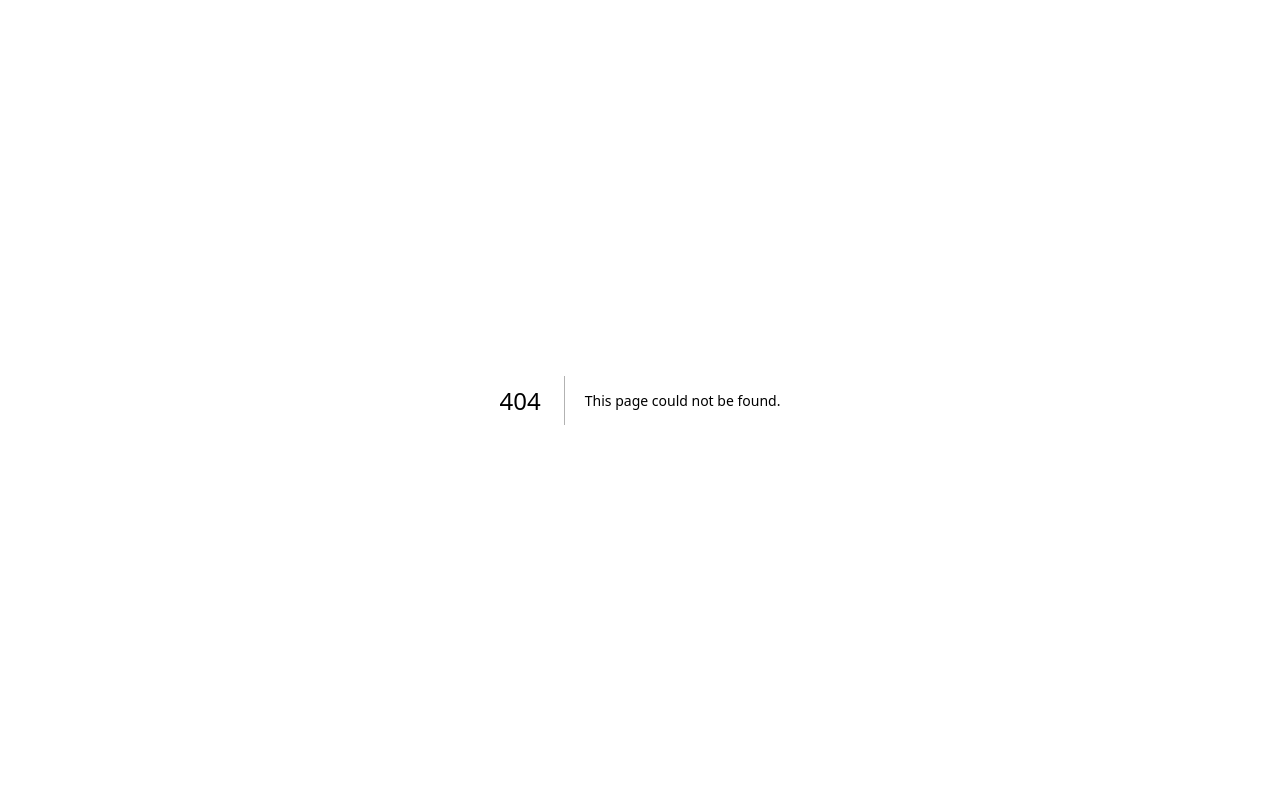
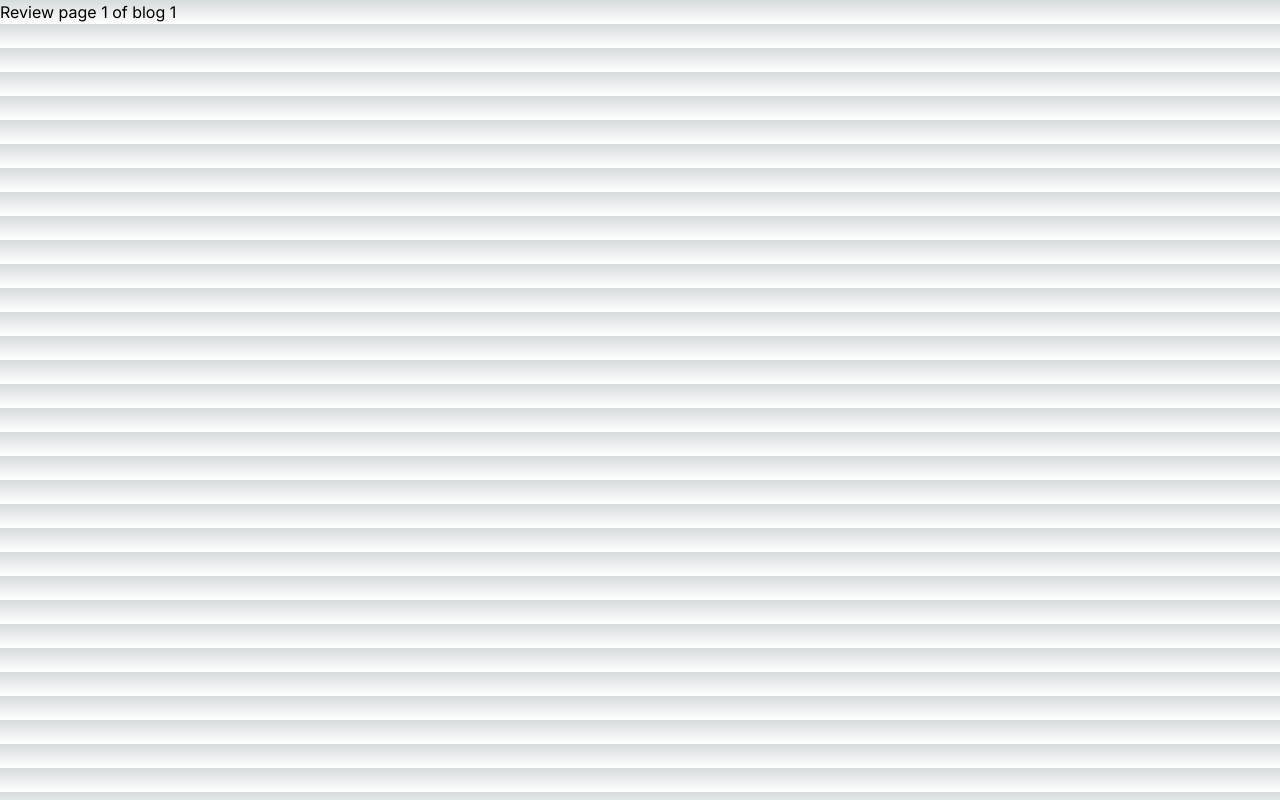
Before and after one commit to apurvgupta-ops/Nextjs_14, a Next.js app: page /blog/1/review/1 in a window 1280 px wide. Before the commit this address had no page. Built offline with nearby package versions, Linux system fonts and the light colour scheme.

Commit message:
nested dynamic route, catch-all segment route

```diff
--- /dev/null
+++ b/app/blog/[blogId]/review/[reviewId]/page.tsx
@@ -0,0 +1,11 @@
+import React from "react";
+
+const Review = ({ params }: any) => {
+  return (
+    <div>
+      Review page {params.reviewId} of blog {params.blogId}
+    </div>
+  );
+};
+
+export default Review;
--- /dev/null
+++ b/app/products/[[...slug]]/page.tsx
@@ -0,0 +1,12 @@
+import React from "react";
+
+const Products = ({ params }: any) => {
+  console.log({ params });
+
+  if (params.slug?.length === 3) {
+    return <h2>Iphone is this cost {params.slug[2]}</h2>;
+  }
+  return <div>Products page {params.slug}</div>;
+};
+
+export default Products;
```
